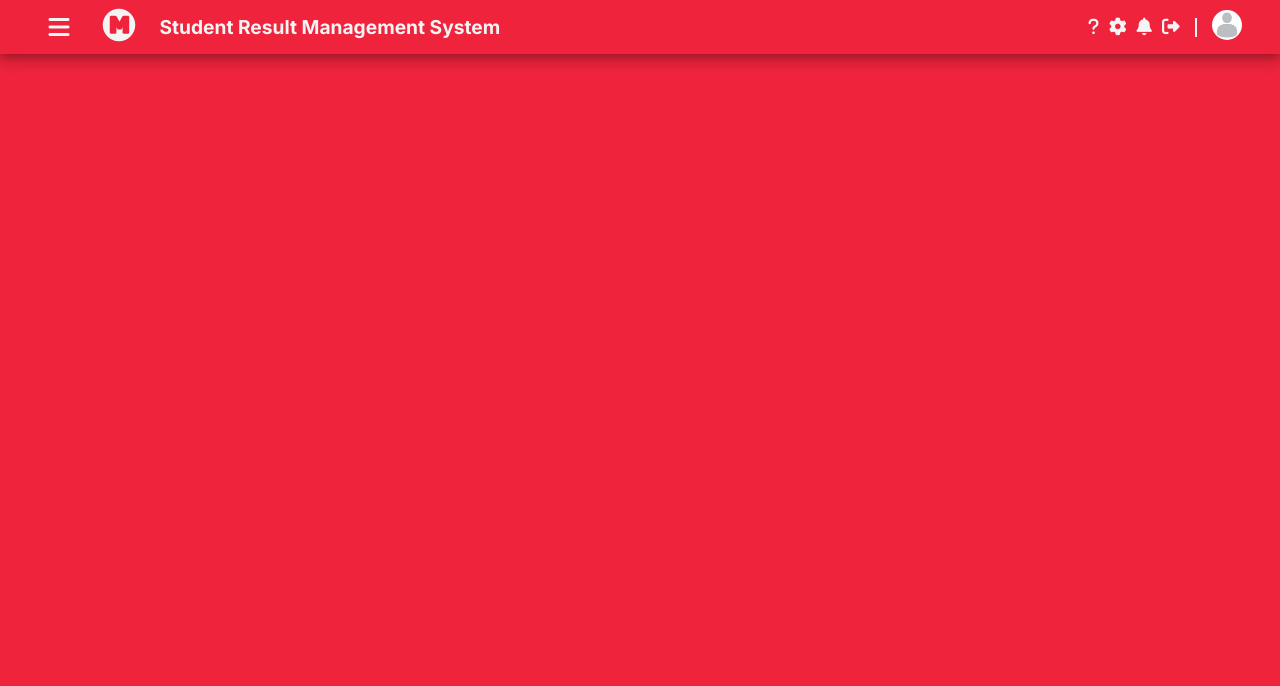
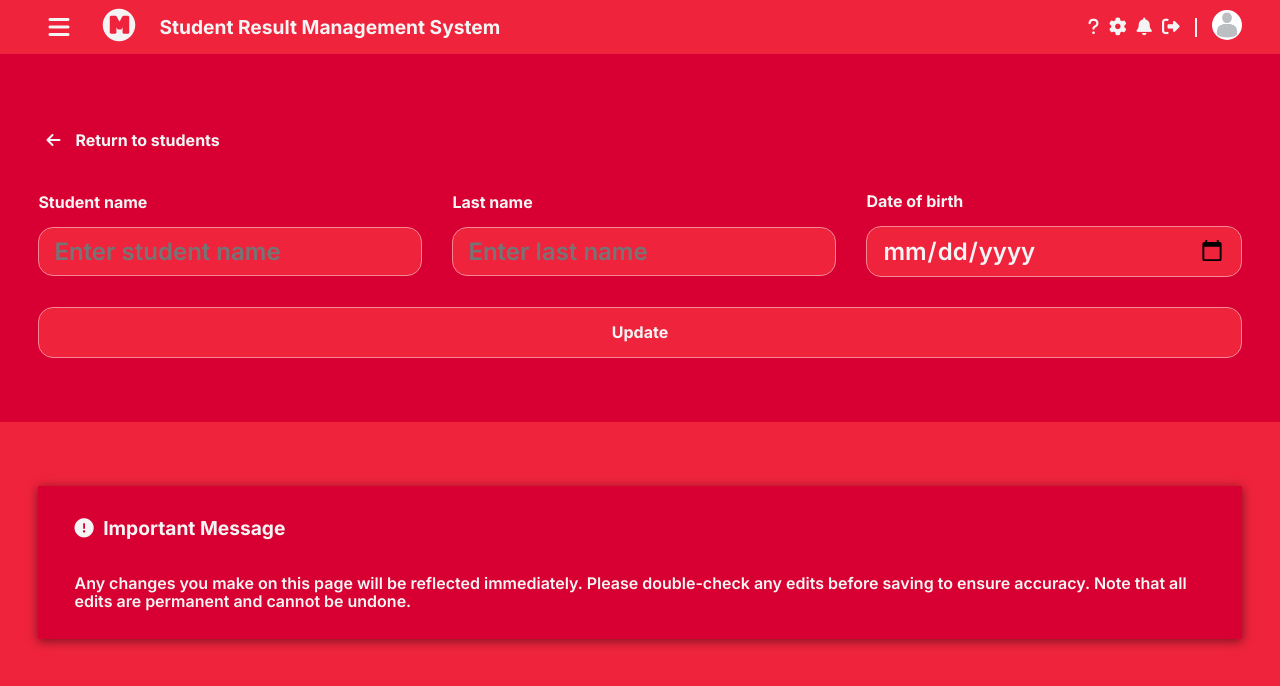
Before and after one commit to fconiglione/Merit, a React (Create React App) app: page /data/edit-student/1 in a window 1280 px wide. Shown: the top 686 px of the page. Built offline with nearby package versions, Linux system fonts and the light colour scheme; no server answers.

Commit message:
added the ability to edit students

```diff
--- a/src/App.js
+++ b/src/App.js
@@ -6,6 +6,7 @@ import Footer from "./components/Footer";
 import { BrowserRouter, Route, Routes } from 'react-router-dom';
 import Home from "./pages/Home";
 import Students from "./pages/Students";
+import EditStudent from "./pages/EditStudent";
 import Courses from "./pages/Courses";
 import EditCourse from "./pages/EditCourse";
 import Results from "./pages/Results";
@@ -18,8 +19,9 @@ function App() {
           <Routes>
             <Route path="/" element={<Home />} />
             <Route path="/students" element={<Students />} />
+            <Route path="/data/edit-student/:student_id" element={<EditStudent />} />
             <Route path="/courses" element={<Courses />} />
-              <Route path="/data/edit-course/:course_id" element={<EditCourse />} />
+            <Route path="/data/edit-course/:course_id" element={<EditCourse />} />
             <Route path="/results" element={<Results />} />
           </Routes>
           <Footer />
--- a/src/pages/EditCourse.js
+++ b/src/pages/EditCourse.js
@@ -47,6 +47,7 @@ function EditCourse() {
             // Add a notification
             alert("Course updated successfully!");
             // Redirect to the courses page after updating
+            window.location.href = '/courses';
         } catch (error) {
             console.error("Error updating course:", error.message);
         }
--- /dev/null
+++ b/src/pages/EditStudent.js
@@ -0,0 +1,130 @@
+import React, { useState, useEffect } from "react";
+import { useParams } from 'react-router-dom';
+import axios from "axios";
+
+function EditStudent() {
+    const port = 3001;
+    const apiUrl = `http://${window.location.hostname}:${port}`;
+
+    // Getting the student_id for the url
+    const { student_id } = useParams();
+
+    const [formData, setFormData] = useState({
+        fname: "",
+        lname: "",
+        dob: "",
+    });
+
+    useEffect(() => {
+        const fetchstudent = async () => {
+            try {
+                const response = await axios.get(
+                    apiUrl + '/data/students/' + student_id
+                );
+                // Creating a new date object so that the dob matches the form requirements
+                const formattedDob = new Date(response.data.dob).toISOString().split('T')[0];
+                setFormData({
+                    fname: response.data.fname,
+                    lname: response.data.lname,
+                    dob: formattedDob,
+                });
+            } catch (error) {
+                console.error("Error fetching student data:", error.message);
+            }
+        };
+
+        fetchstudent();
+    }, [student_id]);
+
+    const handleInputChange = (event) => {
+        const { name, value } = event.target;
+        setFormData((prevData) => ({
+            ...prevData,
+            [name]: value,
+        }));
+    };
+
+    const handleSubmit = async (event) => {
+        event.preventDefault();
+        try {
+            await axios.put(
+                apiUrl + '/data/update-student/' + student_id,
+                formData
+            );
+            // Add a notification
+            alert("Student updated successfully!");
+            // Redirect to the students page after updating
+            window.location.href = '/students';
+        } catch (error) {
+            console.error("Error updating student:", error.message);
+        }
+    };
+
+    return (
+        <main>
+            {/* Reusing class names from parent component to save time and css space */}
+            <section className="add-students">
+                <div className="update-students-nav">
+                    <a href="/students">
+                        <i className="fa-solid fa-arrow-left"></i>
+                        <h1>Return to students</h1>
+                    </a>
+                </div>
+                <div className="add-students-form">
+                    <div className="add-students-form-container">
+                        <form id="student-form" onSubmit={handleSubmit}>
+                            <div className="student-form-content">
+                                <fieldset>
+                                    <label htmlFor="cname">Student name</label>
+                                    <input
+                                        required
+                                        type="text"
+                                        id="fname"
+                                        name="fname"
+                                        placeholder="Enter student name"
+                                        value={formData.fname}
+                                        onChange={handleInputChange}
+                                    />
+                                </fieldset>
+                                <fieldset>
+                                    <label htmlFor="lname">Last name</label>
+                                    <input
+                                        required
+                                        type="text"
+                                        id="lname"
+                                        name="lname"
+                                        placeholder="Enter last name"
+                                        value={formData.lname}
+                                        onChange={handleInputChange}
+                                    />
+                                </fieldset>
+                                <fieldset>
+                                    <label htmlFor="dob">Date of birth</label>
+                                    <input
+                                        required
+                                        type="date"
+                                        id="dob"
+                                        name="dob"
+                                        value={formData.dob}
+                                        onChange={handleInputChange}
+                                    />
+                                </fieldset>
+                            </div>
+                            <input type="submit" value="Update" id="student-submit-btn" />
+                        </form>
+                    </div>
+                </div>
+            </section>
+            <section className="update-disclaimer">
+                <div className="update-disclaimer-wrapper">
+                    <div className="update-disclaimer-content">
+                        <p><i className="fa-solid fa-circle-exclamation"></i> Important Message</p>
+                        <p>Any changes you make on this page will be reflected immediately. Please double-check any edits before saving to ensure accuracy. Note that all edits are permanent and cannot be undone.</p>
+                    </div>
+                </div>
+            </section>
+        </main>
+    );
+}
+
+export default EditStudent;
--- a/src/pages/Students.js
+++ b/src/pages/Students.js
@@ -156,7 +156,10 @@ function Home() {
                                     <td>{student.fname}</td>
                                     <td>{new Date(student.dob).toLocaleDateString()}</td>
                                     <td className="actions">
-                                        <a href="javascript:void(0)" title="Edit">
+                                        <a
+                                            href={`/data/edit-student/${student.student_id}`}
+                                            title="Edit"
+                                        >
                                             <i className="fa-solid fa-pen-to-square"></i>
                                         </a>
                                         <a
--- a/src/styles/index.css
+++ b/src/styles/index.css
@@ -83,6 +83,20 @@
     justify-content: space-between;
     align-items: center;
 }
+.update-students-nav a {
+    display: flex;
+    flex-direction: row;
+    justify-content: flex-start;
+    align-items: center;
+    gap: 15px;
+    text-decoration: none;
+    padding: 2px 8px;
+    border-radius: 15px;
+    width: fit-content;
+}
+.update-students-nav a:hover {
+    background-color: #ef233c;
+}
 .view-all-students-nav a {
     display: flex;
     flex-direction: row;
@@ -96,7 +110,7 @@
 .view-all-students-nav a:hover {
     background-color: #ef233c;
 }
-.add-students-nav h1, .add-students-nav a, .add-students-nav i {
+.add-students-nav h1, .add-students-nav a, .update-students-nav i, .update-students-nav h1, .update-students-nav a, .update-students-nav i {
     color: #f4f4f4;
     font-size: 1em;
 }
```
Also changed, not shown: server.js (+33 -0 lines).
